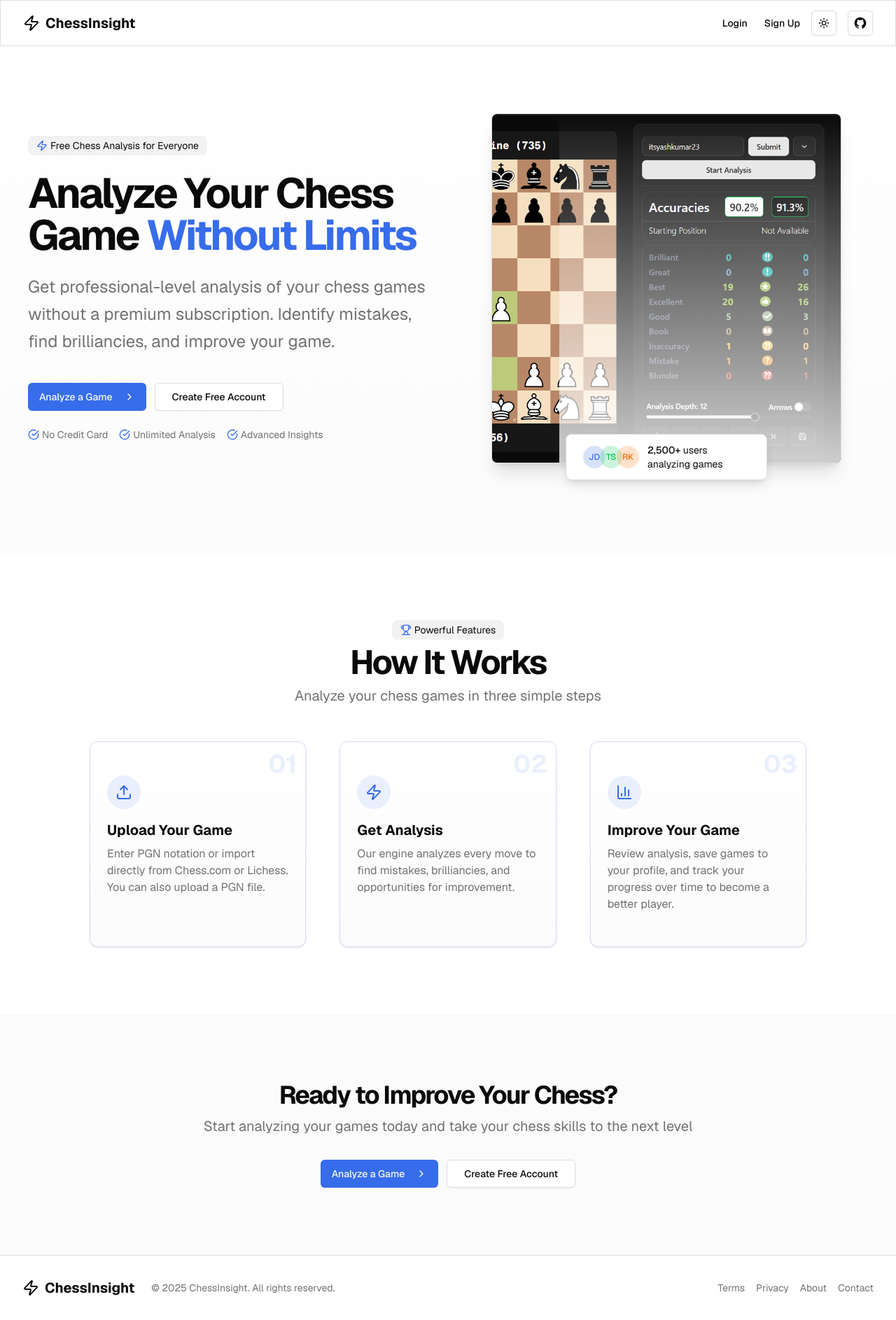
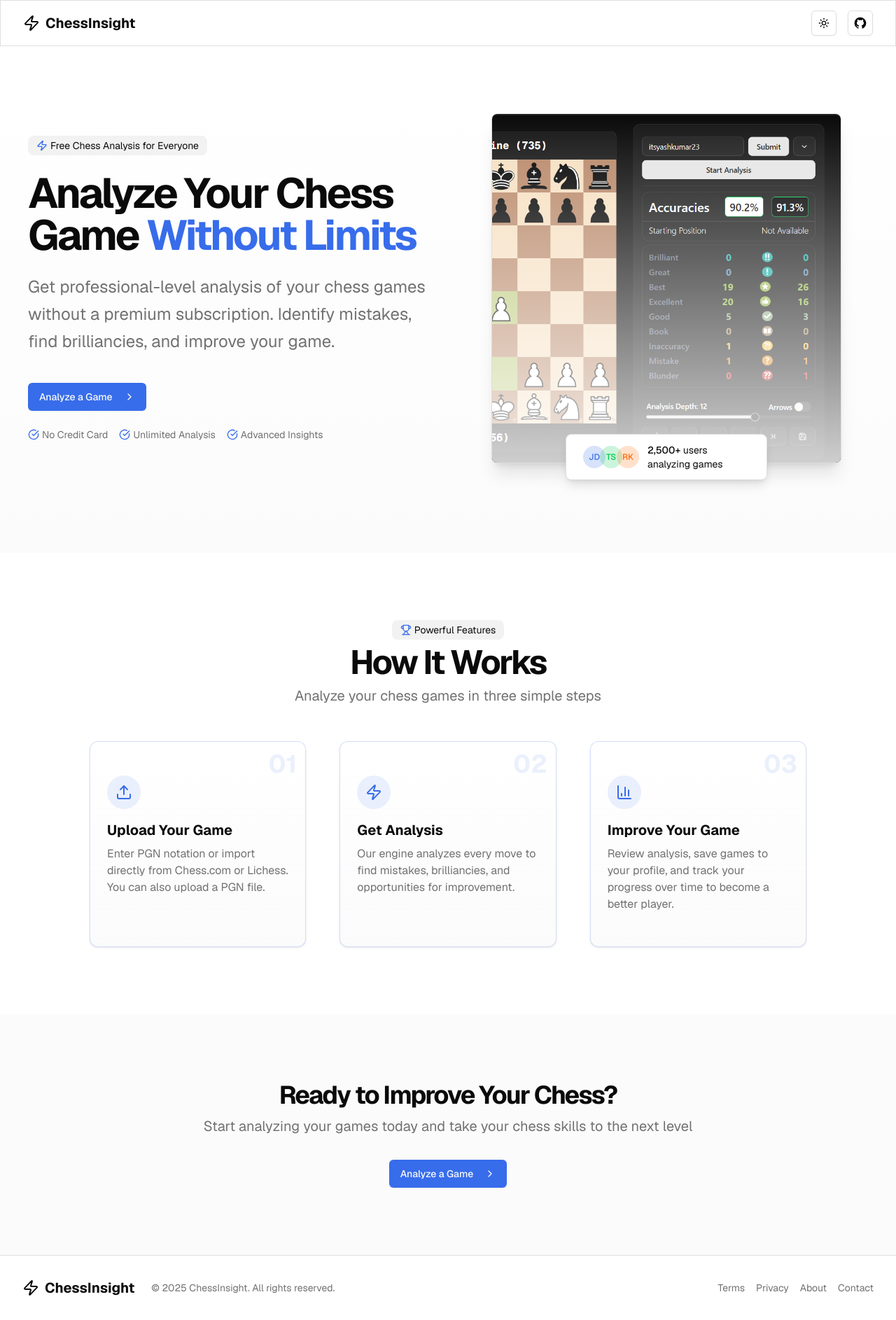
Before and after one commit to its-kumar-yash/chess-insight, a Next.js app: page / in a window 1280 px wide. Shown: the whole page at 70% size. Built offline with nearby package versions, Linux system fonts and the light colour scheme.

Commit message:
minor changes and bug fixes

```diff
--- a/src/app/page.tsx
+++ b/src/app/page.tsx
@@ -41,7 +41,7 @@ export default function Home() {
                     </a>
                   </Button>
                 </Link>
-                <Link href="/signup" passHref legacyBehavior>
+                {/* <Link href="/signup" passHref legacyBehavior>
                   <Button
                     size="lg"
                     variant="outline"
@@ -50,7 +50,7 @@ export default function Home() {
                   >
                     <a href="/signup">Create Free Account</a>
                   </Button>
-                </Link>
+                </Link> */}
               </div>
               <div className="flex items-center gap-4 text-sm text-muted-foreground">
                 <div className="flex items-center">
@@ -76,7 +76,7 @@ export default function Home() {
                   width={500}
                   height={500}
                 />
-                <div className="absolute w-full inset-0 left-0 md:left-24 bg-gradient-to-t from-background/80 to-transparent pointer-events-none"></div>
+                <div className="absolute w-full inset-0 left-0 bg-gradient-to-t from-background/80 to-transparent pointer-events-none"></div>
               </div>
               <div className="absolute -bottom-6 left-1/2 -translate-x-1/2 bg-background border shadow-lg rounded-lg px-6 py-3 flex items-center gap-3">
                 <div className="flex -space-x-2">
@@ -204,7 +204,7 @@ export default function Home() {
                   </a>
                 </Button>
               </Link>
-              <Link href="/signup" passHref legacyBehavior>
+              {/* <Link href="/signup" passHref legacyBehavior>
                 <Button
                   size="lg"
                   variant="outline"
@@ -213,7 +213,7 @@ export default function Home() {
                 >
                   <a href="/signup">Create Free Account</a>
                 </Button>
-              </Link>
+              </Link> */}
             </div>
           </div>
         </div>
--- a/src/components/InputTabs.tsx
+++ b/src/components/InputTabs.tsx
@@ -144,7 +144,7 @@ export default function InputTabs() {
           <CardContent className="!p-0">
             <Textarea
               placeholder="Paste your PGN here..."
-              className="min-h-[200px] resize-none focus:outline-none font-mono text-sm !bg-background !border-primary/30"
+              className="min-h-[200px] h-0 resize-none focus:outline-none font-mono text-sm !bg-background !border-primary/30"
               value={inputPGN}
               onChange={(e) => setInputPGN(e.target.value)}
             />
--- a/src/components/Navbar.tsx
+++ b/src/components/Navbar.tsx
@@ -33,10 +33,10 @@ export default function Navbar() {
           <span>ChessInsight</span>
         </Link>
         <div className="ml-auto flex items-center gap-4">
-          <nav className="flex gap-4 sm:gap-6">
+          {/* <nav className="flex gap-4 sm:gap-6">
             <Link href="/" className="text-sm font-medium hover:underline underline-offset-4">Login</Link>
             <Link href="/" className="text-sm font-medium hover:underline underline-offset-4">Sign Up</Link>
-          </nav>
+          </nav> */}
           <ModeToggle />
           <GithubButton />
         </div>
```
